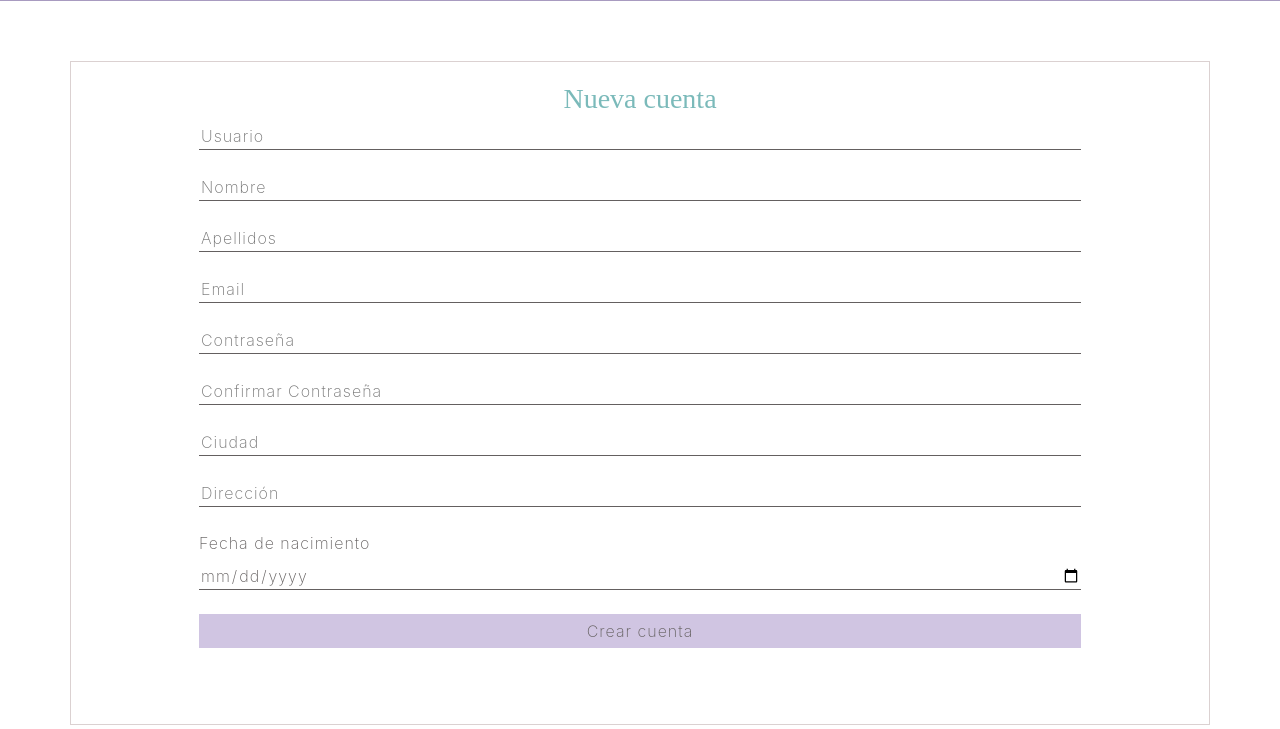
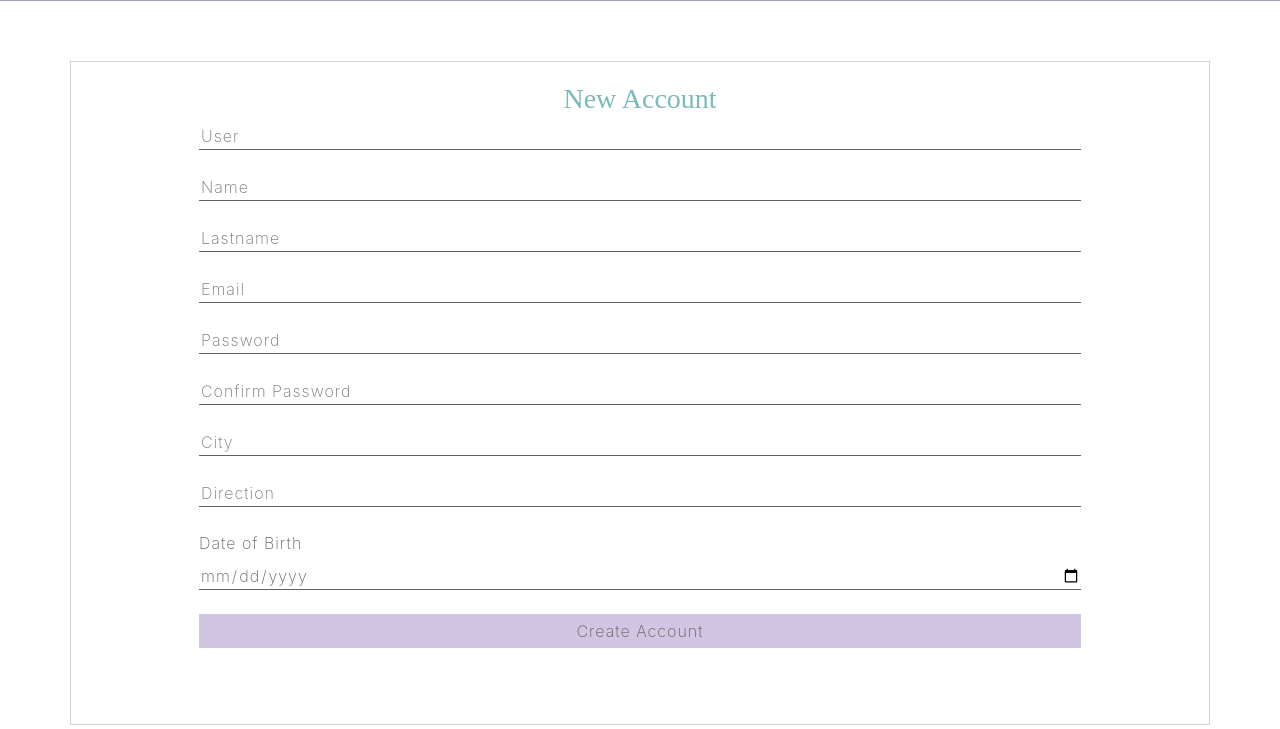
Before and after one commit to nestorcalvo/Happy-Animals, a PHP site: page /registro.php in a window 1280 px wide. Shown: the part 453-1182 px from the top of the page. Run offline with PHP 8.4, Linux system fonts and the light colour scheme; some libraries are stand-ins or nearby versions.

Commit message:
Cambios en estilo de página

```diff
--- a/php/registro.php
+++ b/php/registro.php
@@ -99,31 +99,31 @@ session_start();
     </div>
 
     <div class="container">
-	<h2 class="text-center">Nueva cuenta</h2>
+	<h2 class="text-center">New Account</h2>
 
 	<form method="POST" action="../php/controlSesionRegistro.php">
 		<?php
 		 if(isset($_GET['error']) && $_GET['error']==true ){
-            print("<h4>Error: El nombre de usuario ya existe </h4>");
+            print("<h4>Error: this username already exist. Please choose another one. </h4>");
             }
          if(isset($_GET['error2']) && $_GET['error2']==true ){
-                print("<h4>Error: Las contraseñas no coinciden </h4>");
+                print("<h4>Error: passwords do not match </h4>");
                 }
 		?>
 
-        <input type="text" name="usuario" placeholder="Usuario"  required value="<?php if (isset($_SESSION['usuario'])){ echo $_SESSION['usuario']; } ?>"><br><br>
-        <input type="text" name="nombre" placeholder="Nombre" required value="<?php if (isset($_SESSION['nombre'])){ echo $_SESSION['nombre']; } ?>"><br><br>
-        <input type="text" name="apellidos" placeholder="Apellidos" required value="<?php if (isset($_SESSION['apellidos'])){ echo $_SESSION['apellidos']; } ?>"><br><br>
+        <input type="text" name="usuario" placeholder="User"  required value="<?php if (isset($_SESSION['usuario'])){ echo $_SESSION['usuario']; } ?>"><br><br>
+        <input type="text" name="nombre" placeholder="Name" required value="<?php if (isset($_SESSION['nombre'])){ echo $_SESSION['nombre']; } ?>"><br><br>
+        <input type="text" name="apellidos" placeholder="Lastname" required value="<?php if (isset($_SESSION['apellidos'])){ echo $_SESSION['apellidos']; } ?>"><br><br>
         <input type="text" name="email" placeholder="Email" required value="<?php if (isset($_SESSION['email'])){ echo $_SESSION['email']; } ?>"><br><br>
-        <input type="password" name="contrasena" placeholder="Contraseña" required><br><br>
-        <input type="password" name="recontrasena" placeholder="Confirmar Contraseña" required><br><br>
-        <input type="text" name="ciudad" placeholder="Ciudad" required value="<?php if (isset($_SESSION['ciudad'])){ echo $_SESSION['ciudad']; } ?>"><br><br>
-        <input type="text" name="direccion" placeholder="Dirección" required value="<?php if (isset($_SESSION['direccion'])){ echo $_SESSION['direccion']; } ?>"><br><br>
-        <label>Fecha de nacimiento</label><br>
-        <input type="date" name="fecha" placeholder="Fecha de nacimiento" required value="<?php if (isset($_SESSION['fecha'])){ echo $_SESSION['fecha']; } ?>"><br><br>
+        <input type="password" name="contrasena" placeholder="Password" required><br><br>
+        <input type="password" name="recontrasena" placeholder="Confirm Password" required><br><br>
+        <input type="text" name="ciudad" placeholder="City" required value="<?php if (isset($_SESSION['ciudad'])){ echo $_SESSION['ciudad']; } ?>"><br><br>
+        <input type="text" name="direccion" placeholder="Direction" required value="<?php if (isset($_SESSION['direccion'])){ echo $_SESSION['direccion']; } ?>"><br><br>
+        <label>Date of Birth</label><br>
+        <input type="date" name="fecha" placeholder="Date of Birth" required value="<?php if (isset($_SESSION['fecha'])){ echo $_SESSION['fecha']; } ?>"><br><br>
 
 
-        <input type="submit" name="registrar" value="Crear cuenta"><br><br>
+        <input type="submit" name="registrar" value="Create Account"><br><br>
 
         </form>
         </div>
```
